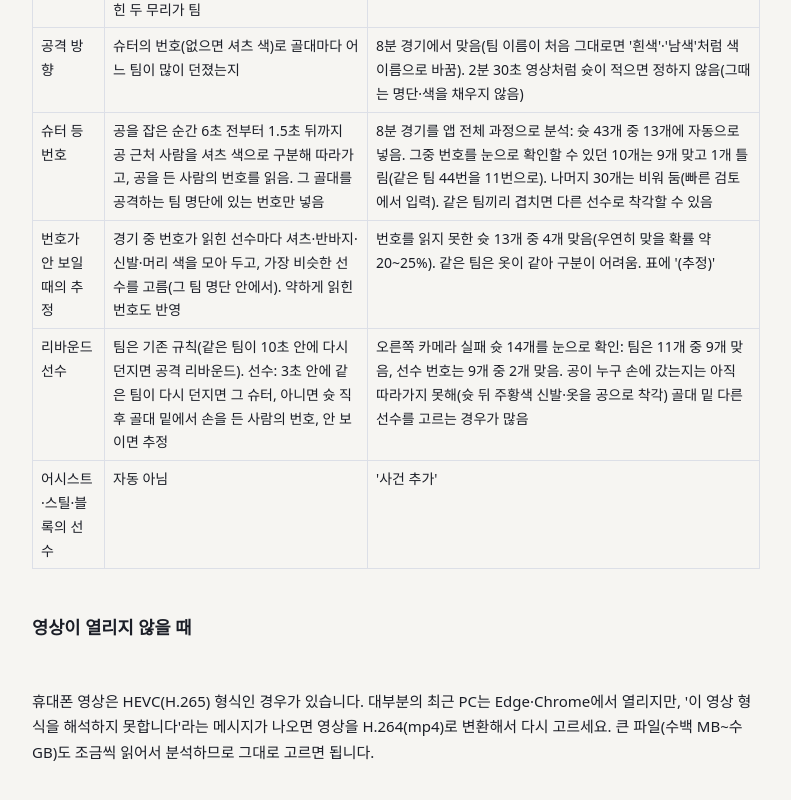
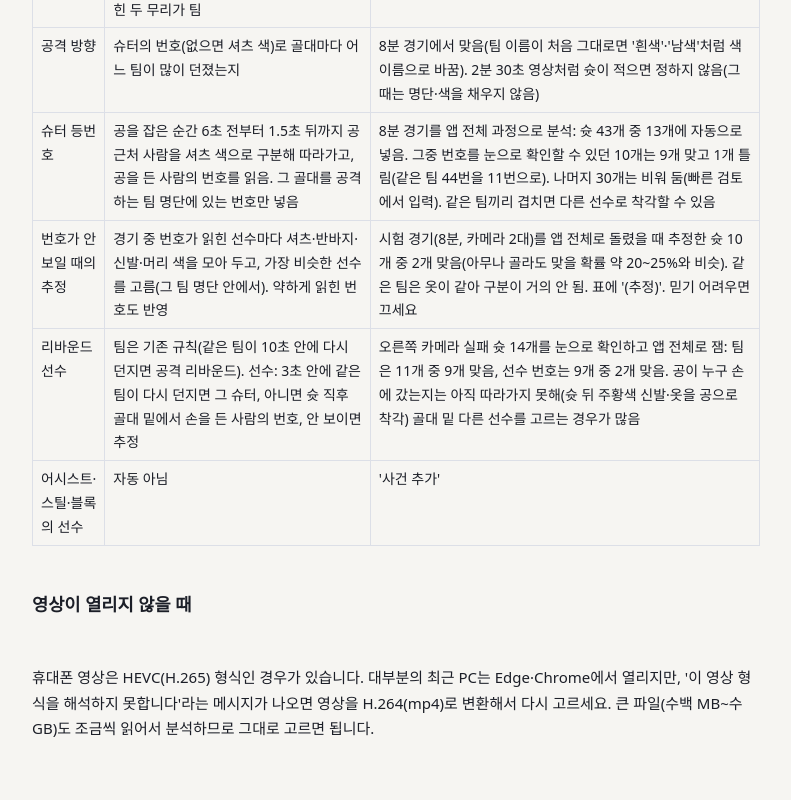
Before and after one commit to Goatkimtae/basketball-boxscore, a plain HTML site: page hoopstat/사용법.html in a window 1280 px wide. Shown: the part 2201-3001 px from the top of the page, without its empty margins (244-1035 px from the left). Drawn offline with Linux system fonts and the light colour scheme.

Commit message:
Docs: accuracy of guesses measured on the whole app in the browser
Full two-camera game in headless Chromium: shooter guesses 2/10 right
(about chance), rebound team 9/11, rebound number 2/9; no errors, 19 min.

Co-Authored-By: Claude Opus 5.5 <noreply@anthropic.com>
Claude-Session: https://claude.ai/code/session_01PBFYGk6bifHLwkXuRspnaj

```diff
--- a/hoopstat/사용법.html
+++ b/hoopstat/사용법.html
@@ -79,8 +79,8 @@
     <tr><td>팀 색·등번호 명단</td><td>4초마다 화면의 사람을 찾아 셔츠 색과 등번호를 읽고, 셔츠 색으로 세 무리(두 팀과 그 밖의 사람)로 나눔. 번호가 가장 많이 읽힌 두 무리가 팀</td><td>8분 경기(카메라 2대): 두 팀 10명 중 9명의 번호를 찾음. 화면에 번호가 잘 안 보이는 선수(흰 팀 0번)는 빠짐. 관중·대기 선수는 따로 묶여 빠짐. 빠진 번호는 직접 적으면 됨</td></tr>
     <tr><td>공격 방향</td><td>슈터의 번호(없으면 셔츠 색)로 골대마다 어느 팀이 많이 던졌는지</td><td>8분 경기에서 맞음(팀 이름이 처음 그대로면 '흰색'·'남색'처럼 색 이름으로 바꿈). 2분 30초 영상처럼 슛이 적으면 정하지 않음(그때는 명단·색을 채우지 않음)</td></tr>
     <tr><td>슈터 등번호</td><td>공을 잡은 순간 6초 전부터 1.5초 뒤까지 공 근처 사람을 셔츠 색으로 구분해 따라가고, 공을 든 사람의 번호를 읽음. 그 골대를 공격하는 팀 명단에 있는 번호만 넣음</td><td>8분 경기를 앱 전체 과정으로 분석: 슛 43개 중 13개에 자동으로 넣음. 그중 번호를 눈으로 확인할 수 있던 10개는 9개 맞고 1개 틀림(같은 팀 44번을 11번으로). 나머지 30개는 비워 둠(빠른 검토에서 입력). 같은 팀끼리 겹치면 다른 선수로 착각할 수 있음</td></tr>
-    <tr><td>번호가 안 보일 때의 추정</td><td>경기 중 번호가 읽힌 선수마다 셔츠·반바지·신발·머리 색을 모아 두고, 가장 비슷한 선수를 고름(그 팀 명단 안에서). 약하게 읽힌 번호도 반영</td><td>번호를 읽지 못한 슛 13개 중 4개 맞음(우연히 맞을 확률 약 20~25%). 같은 팀은 옷이 같아 구분이 어려움. 표에 '(추정)'</td></tr>
-    <tr><td>리바운드 선수</td><td>팀은 기존 규칙(같은 팀이 10초 안에 다시 던지면 공격 리바운드). 선수: 3초 안에 같은 팀이 다시 던지면 그 슈터, 아니면 슛 직후 골대 밑에서 손을 든 사람의 번호, 안 보이면 추정</td><td>오른쪽 카메라 실패 슛 14개를 눈으로 확인: 팀은 11개 중 9개 맞음, 선수 번호는 9개 중 2개 맞음. 공이 누구 손에 갔는지는 아직 따라가지 못해(슛 뒤 주황색 신발·옷을 공으로 착각) 골대 밑 다른 선수를 고르는 경우가 많음</td></tr>
+    <tr><td>번호가 안 보일 때의 추정</td><td>경기 중 번호가 읽힌 선수마다 셔츠·반바지·신발·머리 색을 모아 두고, 가장 비슷한 선수를 고름(그 팀 명단 안에서). 약하게 읽힌 번호도 반영</td><td>시험 경기(8분, 카메라 2대)를 앱 전체로 돌렸을 때 추정한 슛 10개 중 2개 맞음(아무나 골라도 맞을 확률 약 20~25%와 비슷). 같은 팀은 옷이 같아 구분이 거의 안 됨. 표에 '(추정)'. 믿기 어려우면 끄세요</td></tr>
+    <tr><td>리바운드 선수</td><td>팀은 기존 규칙(같은 팀이 10초 안에 다시 던지면 공격 리바운드). 선수: 3초 안에 같은 팀이 다시 던지면 그 슈터, 아니면 슛 직후 골대 밑에서 손을 든 사람의 번호, 안 보이면 추정</td><td>오른쪽 카메라 실패 슛 14개를 눈으로 확인하고 앱 전체로 잼: 팀은 11개 중 9개 맞음, 선수 번호는 9개 중 2개 맞음. 공이 누구 손에 갔는지는 아직 따라가지 못해(슛 뒤 주황색 신발·옷을 공으로 착각) 골대 밑 다른 선수를 고르는 경우가 많음</td></tr>
     <tr><td>어시스트·스틸·블록의 선수</td><td>자동 아님</td><td>'사건 추가'</td></tr>
   </table></div>
 
```
Also changed, not shown: hoopstat/index.html (+1 -1 lines), .claude/skills/hoopstat-eval/SKILL.md.
